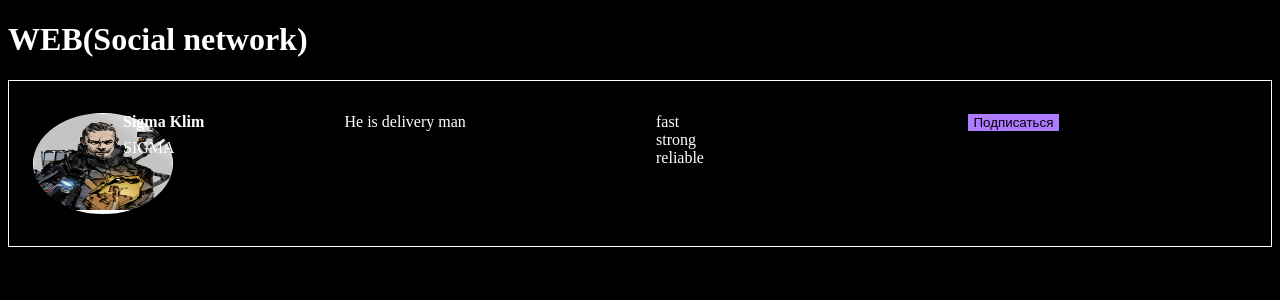
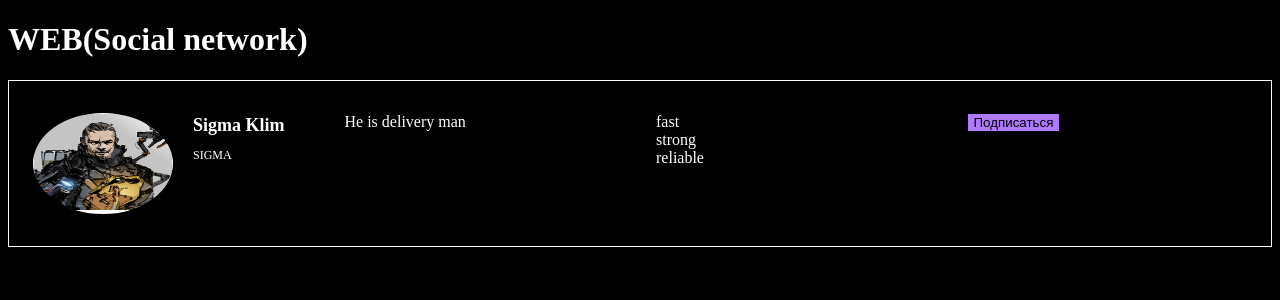
Before and after one commit to Assa-542/WEB, an Angular app: page / in a window 1280 px wide. Shown: the top 300 px of the page. Built offline with nearby package versions, Linux system fonts and the light colour scheme.

Commit message:
added fonts Name and Nickname

```diff
--- a/src/app/Common-UI/profile-card/profile-card.component.html
+++ b/src/app/Common-UI/profile-card/profile-card.component.html
@@ -3,8 +3,8 @@
         <img src="/Assets/Imgs/placeholder3.png" alt="avatar" class="profile-card__avatar">
 
         <div class="profile-card__name">
-            <strong> Sigma Klim</strong>
-            <span>SIGMA</span>
+            <strong class="h6"> Sigma Klim</strong>
+            <span class="subtitle">SIGMA</span>
         </div>
     </div>
 
--- a/src/app/Common-UI/profile-card/profile-card.component.scss
+++ b/src/app/Common-UI/profile-card/profile-card.component.scss
@@ -9,7 +9,7 @@
 
     .avatar-name {
         display: grid;
-        grid-template-columns: 70px 1fr;
+        grid-template-columns: 140px 1fr;
         grid-gap: 20px
     }
 
@@ -28,3 +28,9 @@
         flex-direction: column;
         gap: 8px;
     }
+
+
+    .subtitle {
+        font-size: 12px;
+        line-height: 20px;
+    }
--- a/src/fonts.scss
+++ b/src/fonts.scss
@@ -1,3 +1,11 @@
+@font-face {
+    font-style: normal;
+    font-display: swap;
+    font-weight: 400;
+    font-family: 'JetBrains Mono';
+    src: url('/Assets/fonts/JetBrainsMono-Thin_woff2');
+}
+
 @font-face {
     font-style: normal;
     font-display: swap;
@@ -5,3 +13,16 @@
     font-family: 'JetBrains Mono';
     src: url('/Assets/fonts/JetBrainsMono-Medium_woff2');
 }
+
+
+
+@font-face {
+    font-style: normal;
+    font-display: swap;
+    font-weight: 800;
+    font-family: 'JetBrains Mono';
+    src: url('/Assets/fonts/JetBrainsMono-Bold.woff2');
+}
+
+
+@font
--- a/src/styles.scss
+++ b/src/styles.scss
@@ -28,3 +28,9 @@ body {
     color: var(--dark-color);
     padding: 10px 20 px
 }
+
+.h6 {
+    font-size: 18px;
+    line-height: 24px;
+    font-weight: 800;
+}
```
Also changed, not shown: 1 other file (tests, documents, lock files or other folders).
